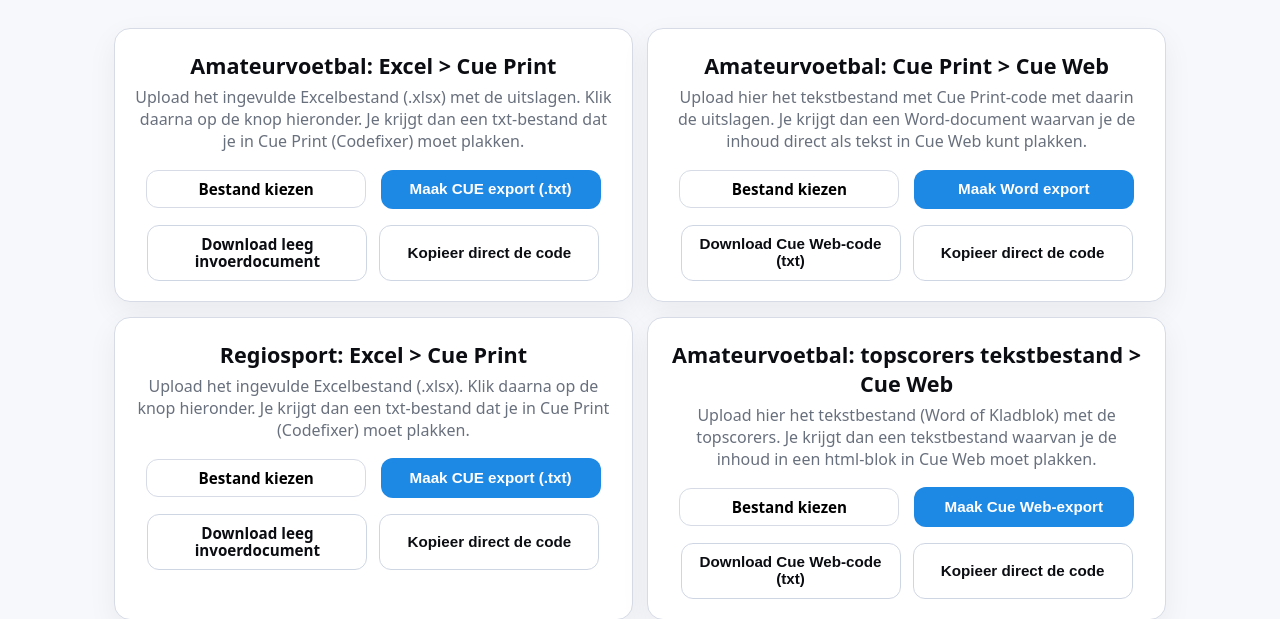
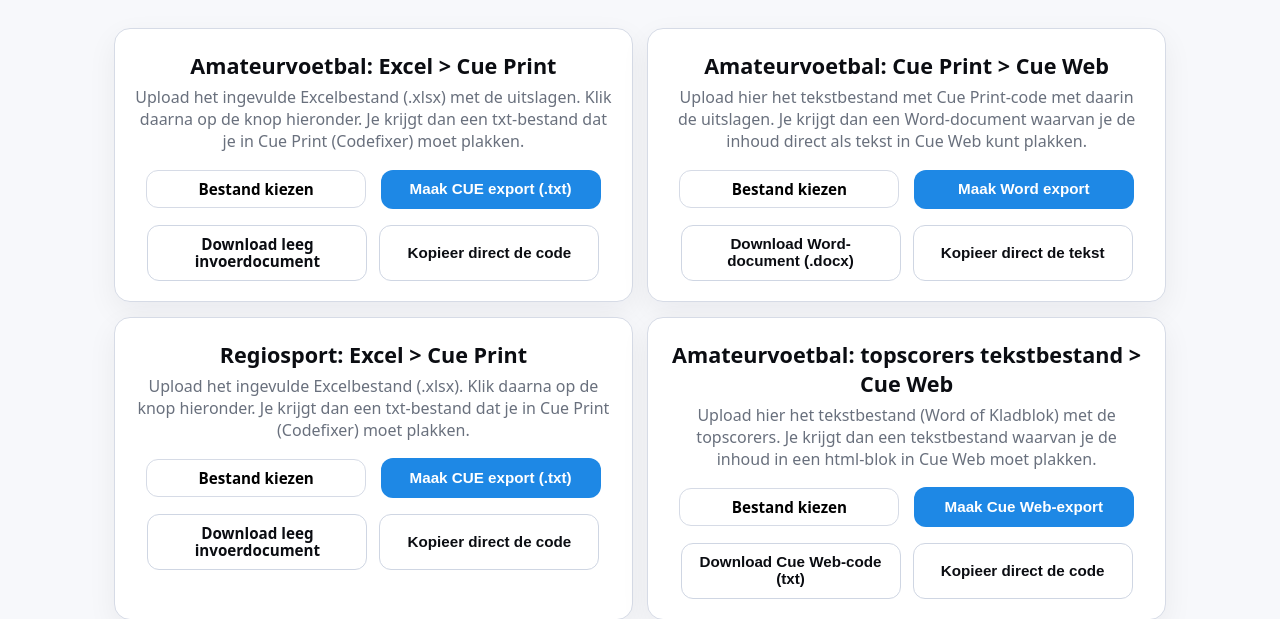
Before and after one commit to torstenfaruhn/test-tool, a Flask app: page / in a window 1280 px wide. Shown: the part 344-963 px from the top of the page. Run offline with Flask 3, Linux system fonts and the light colour scheme.

Commit message:
Update index.html

```diff
--- a/templates/index.html
+++ b/templates/index.html
@@ -22,7 +22,7 @@
       <section class="card-grid">
 <section class="card">
         <div class="card__head">
-          <h3>Amateurvoetbal: Excel > Cue Print</h3>
+          <h3>Amateurvoetbal: Excel &gt; Cue Print</h3>
           <p>Upload het ingevulde Excelbestand (.xlsx) met de uitslagen. Klik daarna op de knop hieronder. Je krijgt dan een txt-bestand dat je in Cue Print (Codefixer) moet plakken.</p>
         </div>
 
@@ -53,7 +53,7 @@
 
 <section class="card">
           <div class="card__head">
-            <h3>Amateurvoetbal: Cue Print > Cue Web</h3>
+            <h3>Amateurvoetbal: Cue Print &gt; Cue Web</h3>
             <p>Upload hier het tekstbestand met Cue Print-code met daarin de uitslagen. Je krijgt dan een Word-document waarvan je de inhoud direct als tekst in Cue Web kunt plakken.</p>
           </div>
 
@@ -72,17 +72,17 @@
 
           <div class="actions actions--bottom">
             <button class="btn btn-outline download-btn" data-target="amateur-online-output" data-filename="cue_word_export_amateur.docx">
-              Download Cue Web-code (txt)
+              Download Word-document (.docx)
             </button>
             <button class="btn btn-outline copy-btn" data-target="amateur-online-output">
-              Kopieer direct de code
+              Kopieer direct de tekst
             </button>
           </div>
         </section>
 
 <section class="card">
         <div class="card__head">
-          <h3>Regiosport: Excel > Cue Print</h3>
+          <h3>Regiosport: Excel &gt; Cue Print</h3>
         <p>Upload het ingevulde Excelbestand (.xlsx). Klik daarna op de knop hieronder. Je krijgt dan een txt-bestand dat je in Cue Print (Codefixer) moet plakken.</p>
         </div>
 
@@ -187,11 +187,25 @@
         const date = yyyymmddAmsterdam();
         const map = {
           '/convert/amateur': `${date}_cue_print_uitslagen_amateurs.txt`,
-          '/convert/amateur-online': `${date}_cue_web_uitslagen_amateurs.txt`,
+          '/convert/amateur-online': `${date}_cue_word_uitslagen_amateurs.docx`,
           '/convert/regiosport': `${date}_cue_print_uitslagen_regiosport.txt`,
           '/convert/topscorers': `${date}_cue_web_topscorers_amateurs.txt`,
         };
         return map[path] || null;
+      }
+
+      function isDocxResponse(res){
+        const ct = (res.headers.get('Content-Type') || '').toLowerCase();
+        return ct.includes('application/vnd.openxmlformats-officedocument.wordprocessingml.document')
+          || ct.includes('officedocument.wordprocessingml.document');
+      }
+
+      function downloadBlob(blob, filename){
+        const url  = URL.createObjectURL(blob);
+        const a    = document.createElement("a");
+        a.href = url; a.download = filename;
+        document.body.appendChild(a); a.click();
+        setTimeout(() => { URL.revokeObjectURL(url); a.remove(); }, 0);
       }
 
       // File-knop: groene state bij file-selectie
@@ -202,7 +216,7 @@
         });
       });
 
-      // Intercepteer submit: vraag de TXT via fetch op, download zelf en sla op in verborgen textarea
+      // Intercepteer submit: download zelf en sla (waar zinvol) op in verborgen textarea
       document.querySelectorAll("form.js-convert").forEach(form => {
         form.addEventListener("submit", async (e) => {
           e.preventDefault();
@@ -219,34 +233,55 @@
           try {
             const fd = new FormData(form);
             const res = await fetch(form.action, { method: "POST", body: fd });
-            const text = await res.text();
 
             if (!res.ok) {
-              alert(text || "Er ging iets mis. Controleer je upload.");
+              // Probeer fout als tekst te tonen
+              let msg = "";
+              try { msg = await res.text(); } catch(e) {}
+              alert(msg || "Er ging iets mis. Controleer je upload.");
               submitBtn.textContent = originalText;
               return;
             }
 
-            // Sla op in verborgen textarea voor 'Kopieer direct de code'
-            const ta = document.getElementById(targetId);
-            if (ta) ta.value = text;
-
-            // Bestandsnaam: server > fallback uit data-attribute
+            // Bestandsnaam: server > fallback
             const filename = filenameFromContentDisposition(res) || fallbackFilename;
 
-            // Bewaar bestandsnaam voor eventuele latere client-side downloads
+            const ta = document.getElementById(targetId);
             if (ta) ta.dataset.filename = filename;
+
             document.querySelectorAll(`.download-btn[data-target="${targetId}"]`).forEach(b => {
               b.dataset.filename = filename;
             });
 
-            // Download als bestand
+            // DOCX: binary behandelen (geen res.text())
+            if (isDocxResponse(res)) {
+              const blob = await res.blob();
+
+              // Bewaar blob voor 'Download'-knop, maar geen tekst in textarea
+              if (ta) {
+                ta.value = ""; // copy/paste heeft hier geen zin
+                // Bewaar blob tijdelijk in memory via een object URL
+                // (alleen voor de sessie; geen opslag)
+                if (ta.dataset.blobUrl) {
+                  try { URL.revokeObjectURL(ta.dataset.blobUrl); } catch(e) {}
+                }
+                ta.dataset.blobUrl = URL.createObjectURL(blob);
+              }
+
+              downloadBlob(blob, filename);
+
+              submitBtn.textContent = "Klaar!";
+              setTimeout(() => submitBtn.textContent = originalText, 1500);
+              return;
+            }
+
+            // Tekst (default): in textarea + download als .txt
+            const text = await res.text();
+
+            if (ta) ta.value = text;
+
             const blob = new Blob([text], { type: "text/plain;charset=utf-8" });
-            const url  = URL.createObjectURL(blob);
-            const a    = document.createElement("a");
-            a.href = url; a.download = filename;
-            document.body.appendChild(a); a.click();
-            setTimeout(() => { URL.revokeObjectURL(url); a.remove(); }, 0);
+            downloadBlob(blob, filename);
 
             submitBtn.textContent = "Klaar!";
             setTimeout(() => submitBtn.textContent = originalText, 1500);
@@ -283,22 +318,36 @@
         });
       });
 
-      // Download Cue Web-code (client-side) vanuit verborgen textarea
+      // Download (client-side) vanuit verborgen textarea
       document.querySelectorAll(".download-btn").forEach(btn => {
         btn.addEventListener("click", () => {
           const targetId = btn.dataset.target;
           const outputEl = document.getElementById(targetId);
-          if (!outputEl || !outputEl.value) {
+          if (!outputEl) {
+            alert("Geen output-element gevonden.");
+            return;
+          }
+
+          const filename = outputEl.dataset.filename || btn.dataset.filename || "export.txt";
+
+          // Als er een docx blob-url is opgeslagen: gebruik die
+          if (outputEl.dataset.blobUrl && filename.toLowerCase().endsWith(".docx")) {
+            const a = document.createElement("a");
+            a.href = outputEl.dataset.blobUrl;
+            a.download = filename;
+            document.body.appendChild(a);
+            a.click();
+            setTimeout(() => a.remove(), 0);
+            return;
+          }
+
+          // Anders: tekst downloaden
+          if (!outputEl.value) {
             alert("Nog geen code beschikbaar! Maak eerst de export.");
             return;
           }
-          const filename = outputEl.dataset.filename || btn.dataset.filename || "export.txt";
           const blob = new Blob([outputEl.value], { type: "text/plain;charset=utf-8" });
-          const url  = URL.createObjectURL(blob);
-          const a    = document.createElement("a");
-          a.href = url; a.download = filename;
-          document.body.appendChild(a); a.click();
-          setTimeout(() => { URL.revokeObjectURL(url); a.remove(); }, 0);
+          downloadBlob(blob, filename);
         });
       });
 
```
